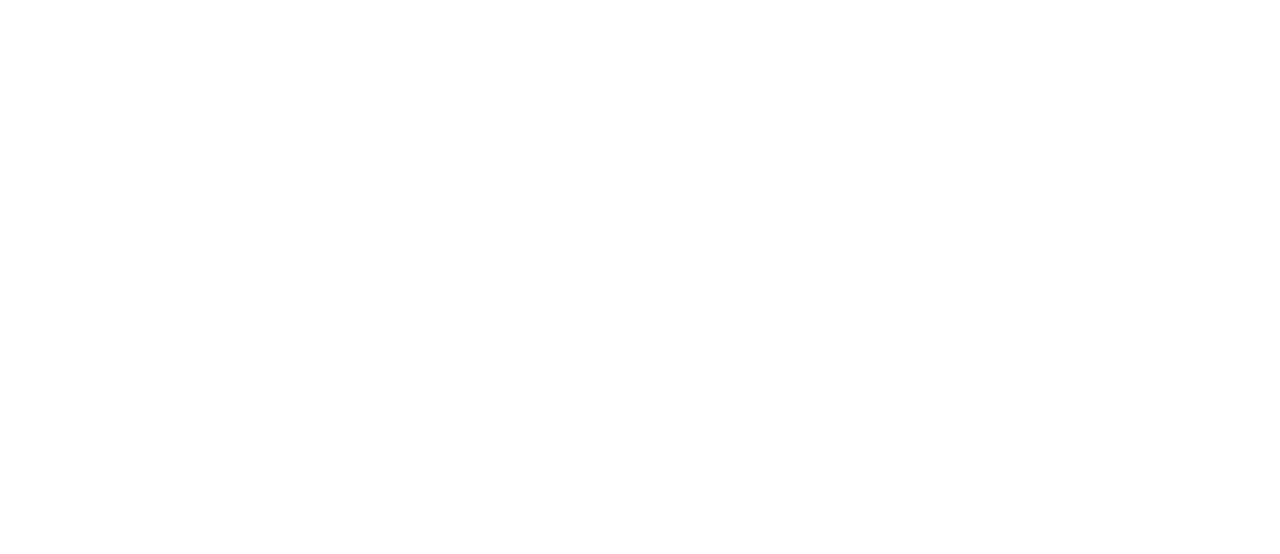
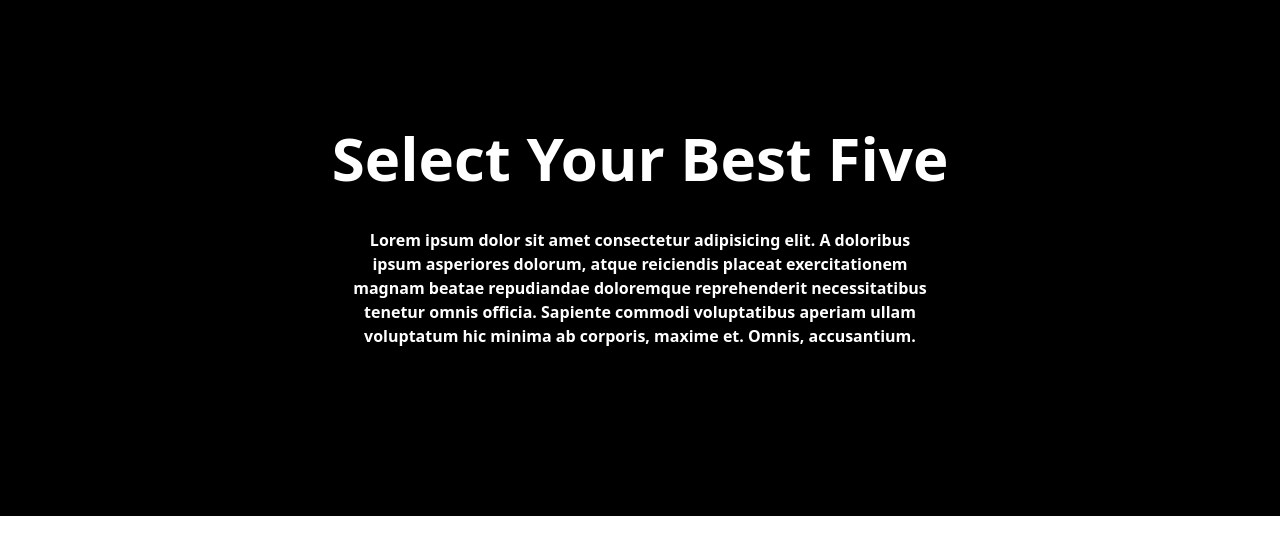
Before and after one commit to Mehedi53423/Best-Five, a plain HTML site: page index.html in a window 1280 px wide. Drawn offline with nearby package versions, Linux system fonts and the light colour scheme.

Commit message:
Header Section Added

```diff
--- a/index.html
+++ b/index.html
@@ -5,8 +5,20 @@
     <meta http-equiv="X-UA-Compatible" content="IE=edge">
     <meta name="viewport" content="width=device-width, initial-scale=1.0">
     <title>Best Five</title>
+
+    <!-- Tailwind CSS CDN -->
+    <script src="https://cdn.tailwindcss.com"></script>
 </head>
 <body>
-
+    <head>
+        <!-- Header Section Start -->
+        <section class="">
+           <div class="text-center p-32 font-bold bg-black">
+            <h1 class="text-6xl text-white">Select Your Best Five</h1>
+            <p class="mx-24 py-10 px-32 text-white">Lorem ipsum dolor sit amet consectetur adipisicing elit. A doloribus ipsum asperiores dolorum, atque reiciendis placeat exercitationem magnam beatae repudiandae doloremque reprehenderit necessitatibus tenetur omnis officia. Sapiente commodi voluptatibus aperiam ullam voluptatum hic minima ab corporis, maxime et. Omnis, accusantium.</p>
+           </div>
+        </section>
+        <!-- Header Section End -->
+    </head>
 </body>
 </html>
```
